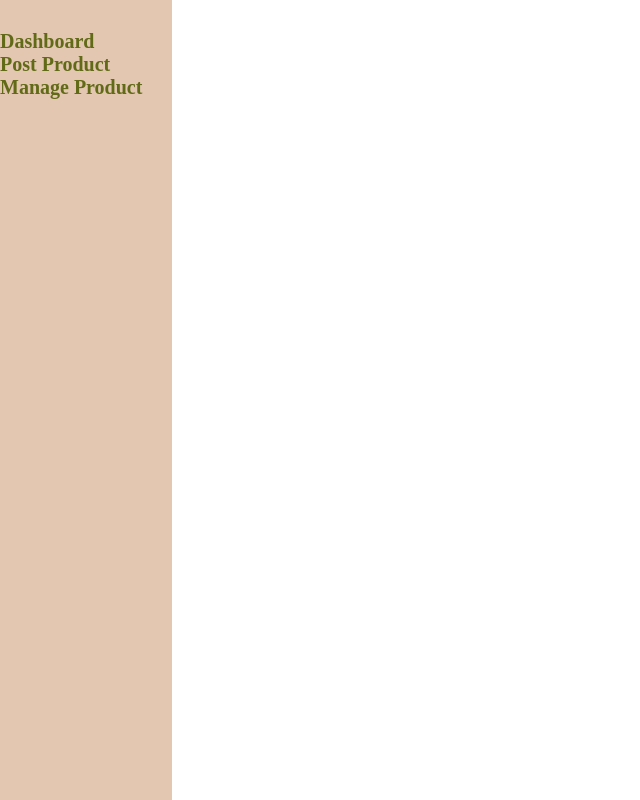
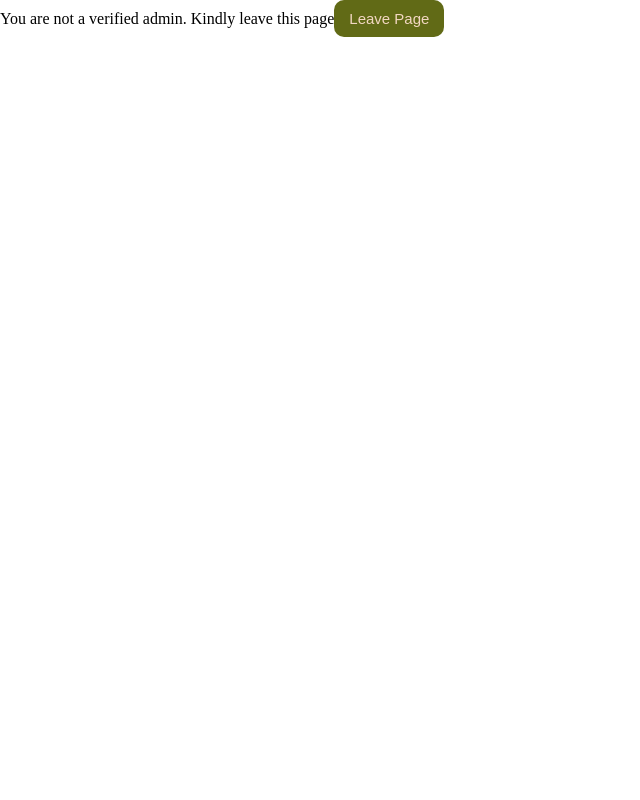
Before and after one commit to Bissytech/dvash-front, a React (Create React App) app: page /admin in a window 1280 px wide. Shown: the whole page, without its empty margins (0-640 px from the left). Built offline with nearby package versions, Linux system fonts and the light colour scheme; the HTML template or start-up script is replaced by a standard one.

Commit message:
added some corrections to the frontend

```diff
--- a/src/pages/Adminpage.js
+++ b/src/pages/Adminpage.js
@@ -5,12 +5,17 @@ import { useNavigate } from "react-router-dom";
 
 const Adminpage = () => {
   const navigate = useNavigate()
+  const adminToken = localStorage.getItem('adminToken')
 const adminLogin=()=>{
   navigate('/admin/login')
 }
 
 
   return (
+ <>
+ {!adminToken? <div>You are not a verified admin. Kindly leave this page
+  <button>Leave Page</button>
+ </div> :
     <div>
     <div className="adminNote">Hello Admin! For optimal functionality and a better experience, kindly visit your page on a laptop.
 <button onClick={adminLogin}>Back to Login Page</button>
@@ -49,7 +54,8 @@ const adminLogin=()=>{
         <Outlet />
       </div>
     </div>
-    </div>
+  </div>}
+ </>
   );
 };
 
--- a/src/pages/Logadmin.js
+++ b/src/pages/Logadmin.js
@@ -28,7 +28,8 @@ const Logadmin = () => {
     .then((res) => {
       console.log(res.data);
       toast.success("Login successful");
-      // localStorage.setItem("token", res.data.token);
+       localStorage.setItem("admintoken", res.data.admintoken);
+
 setTimeout(()=>{
 navigate("/admin/dashboard");
 }, 3000)
```
Also changed, not shown: 1 other file (tests, documents, lock files or other folders). Lines whose indentation alone changed are shown as unchanged.
